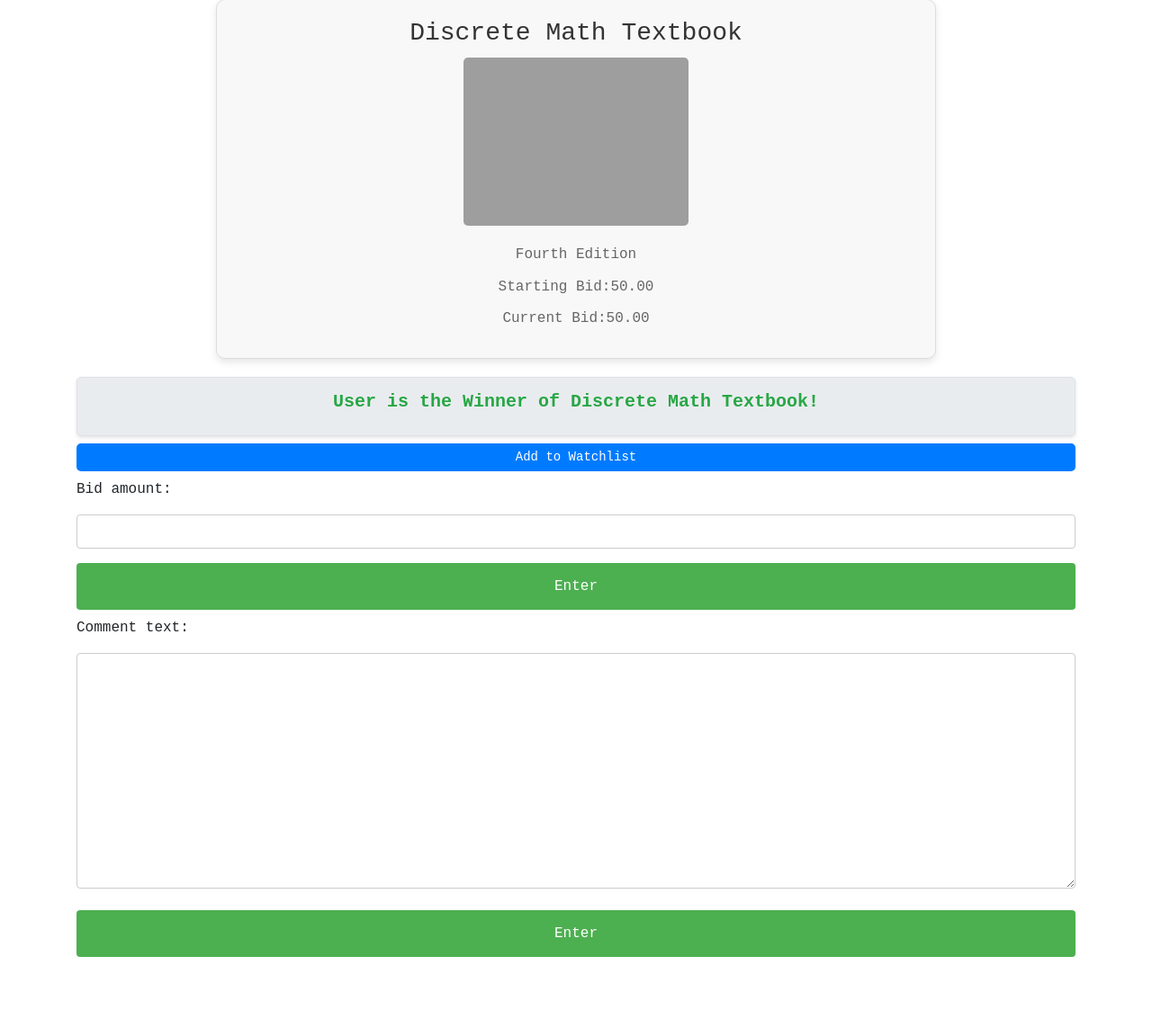
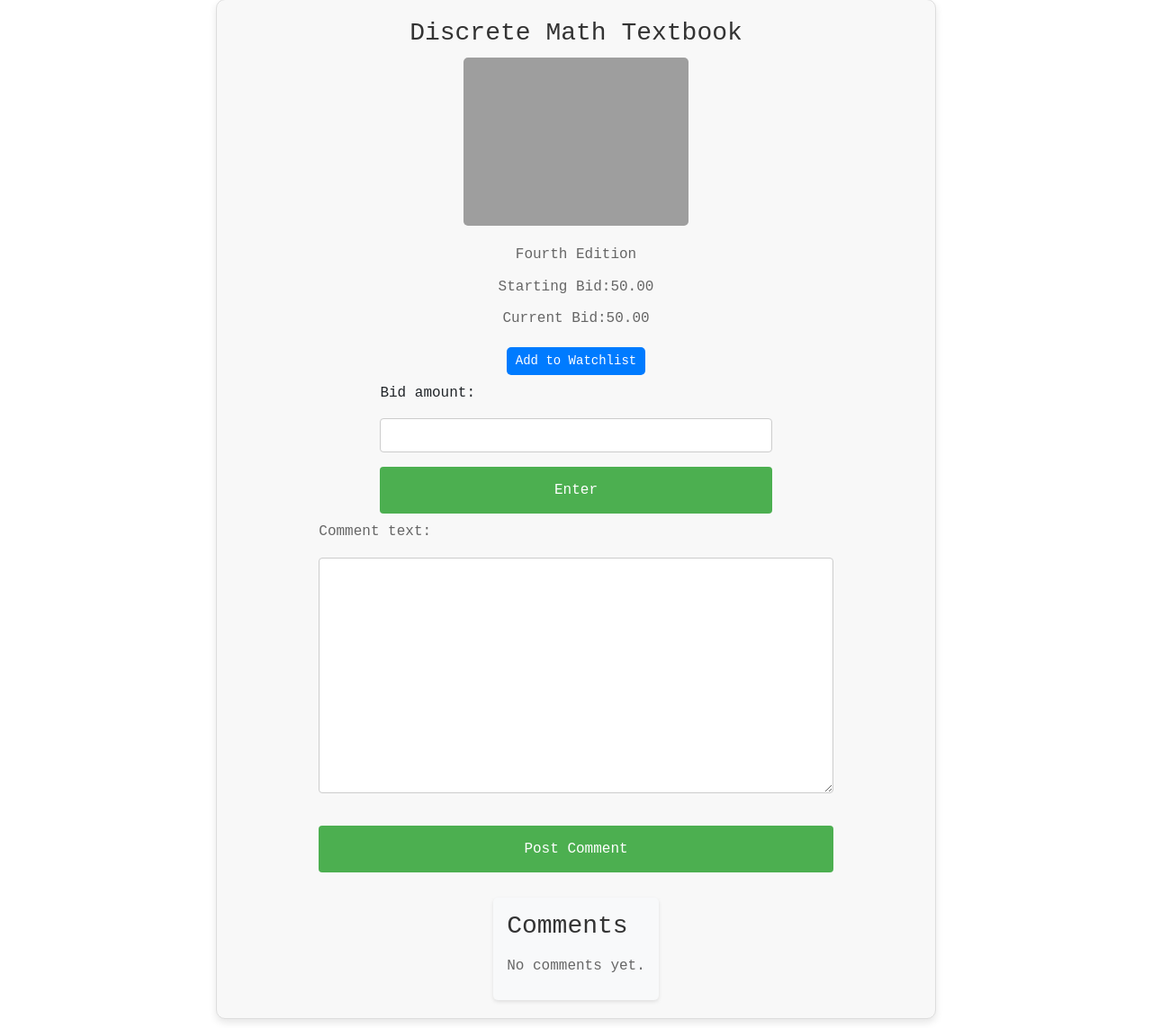
Before and after one commit to EJ-Lan/SimpleCommerce, a Django app: page /listing_view/1 in a window 1280 px wide. Shown: the part 191-1334 px from the top of the page at 90% size. Before the commit the page ends 1255 px from the top, so only its background shows below. Run offline with Django 3.2, Linux system fonts and the light colour scheme; a user stored in the database is signed in; data comes from the database, SQL or seed files in the repository; both versions use the stored data as it was after the commit; some libraries are stand-ins or nearby versions; grey boxes are pictures that could not be loaded.

Commit message:
Work on comment feature

```diff
--- a/commerce/commerce/auctions/static/auctions/styles.css
+++ b/commerce/commerce/auctions/static/auctions/styles.css
@@ -286,3 +286,29 @@ input[type=submit].watchlist-btn:hover {
     color: #721c24;
     border: 1px solid #f5c6cb;
 }
+
+.comments-section {
+    margin-top: 20px;
+    padding: 15px;
+    background-color: #f8f9fa;
+    border-radius: 5px;
+    box-shadow: 0 2px 4px rgba(0, 0, 0, 0.1);
+}
+
+.comments-section h3 {
+    margin-bottom: 15px;
+    color: #333;
+}
+
+.comment {
+    padding: 10px;
+    margin-bottom: 10px;
+    background-color: white;
+    border-radius: 4px;
+    box-shadow: 0 1px 3px rgba(0, 0, 0, 0.1);
+}
+
+.comment strong {
+    color: #007bff;
+    margin-right: 5px;
+}
--- a/commerce/commerce/auctions/templates/auctions/listing_view.html
+++ b/commerce/commerce/auctions/templates/auctions/listing_view.html
@@ -6,13 +6,12 @@
     {% if messages %}
         <div class="messages">
             {% for message in messages %}
-                <div {% if message.tags %} class="{{ message.tags }}" {% endif %}>
+                <div {% if message.tags %} class="{{ message.tags }}" {% endif %}}>
                     {{ message }}
                 </div>
             {% endfor %}
         </div>
     {% endif %}
-
 
     <div class="listing-content">
         <h3>{{listing.title}}</h3>
@@ -24,7 +23,7 @@
         <p>{{listing.description}}</p>
         <p>Starting Bid:{{listing.start_bid}}</p>
         <p>Current Bid:{{listing.current_bid}}</p>
-            {% if user.is_authenticated %}
+
         {% if user.is_authenticated and user == listing.owner %}
             {% if listing.is_active %}
                 <div class="close-listing-button">
@@ -39,13 +38,13 @@
                 </div>
             {% endif %}
         {% endif %}
+
+        {% if not listing.is_active and user.is_authenticated %}
+            {% if listing.winner == user %}
+                <div class="auction-winner-message">
+                    <p>Congratulations! You have won the auction for {{listing.title}}.</p>
+                </div>
             {% endif %}
-        </div>
-
-        {% if user.is_authenticated %}
-        <div class="listing-info">
-            <h3 class="winner">User is the Winner of {{listing.title}}!</h3>
-        </div>
         {% endif %}
 
         {% if user.is_authenticated %}
@@ -60,9 +59,6 @@
                 </form>
             </div>
 
-
-
-            {% if user.is_authenticated %}
             <div class="bid-form">
                 <form action="{% url 'submit_bid' listing.id %}" method="post">
                     {% csrf_token %}
@@ -70,18 +66,27 @@
                     <input class="btn btn-primary" type="submit" value="Enter">
                 </form>
             </div>
-            {% endif %}
 
             {% if user.is_authenticated %}
                 <div class="comment-form">
-                <form>
-                    {{ comment_form }}
-                    <input class="btn btn-primary" type="submit" value="Enter">
+                    <form action="{% url 'listing_view' listing.id %}" method="post">
+                        {% csrf_token %}
+                        {{ comment_form.as_p }}
+                        <input type="submit" name="comment_submit" class="btn btn-primary" value="Post Comment">
                     </form>
                 </div>
             {% endif %}
+            <div class="comments-section">
+                <h3>Comments</h3>
+                {% for comment in comments %}
+                    <div class="comment">
+                        <strong>{{ comment.owner.username }}</strong>: {{ comment.comment_text }}
+                    </div>
+                {% empty %}
+                    <p>No comments yet.</p>
+                {% endfor %}
+            </div>
 
+        {% endif %}
     </div>
-        {% endif %}
-
 {% endblock %}
--- a/commerce/commerce/auctions/views.py
+++ b/commerce/commerce/auctions/views.py
@@ -8,7 +8,7 @@ from django.urls import reverse
 from django.contrib import messages
 from django.views.decorators.http import require_POST
 
-from .models import Bid, Listing, User
+from .models import Bid, Comments, Listing, User
 
 class CreateListingForm(forms.Form):
     title = forms.CharField(label='Title', widget=forms.TextInput(attrs={'class': 'form-control'}))
@@ -114,11 +114,27 @@ def listing_view(request, pk):
     if request.user.is_authenticated:
         in_watchlist = listing in request.user.watchlist.all()
 
+    if request.method == "POST" and 'comment_submit' in request.POST:
+        comment_form = CreateCommentForm(request.POST)
+        if comment_form.is_valid():
+            comment_text = comment_form.cleaned_data['comment_text']
+            comment = Comments(owner=request.user, listing=listing, comment_text=comment_text)
+            comment.save()
+            messages.success(request, "Comment added successfully.")
+            return HttpResponseRedirect(reverse('listing_view', args=[pk]))
+        else:
+            messages.error(request, "Error in comment form.")
+    else:
+        comment_form = CreateCommentForm()
+
+    comments = Comments.objects.filter(listing=listing).order_by('-id')
+
     return render(request, "auctions/listing_view.html", {
         "listing": listing,
         "bid_form": CreateBidForm(),
-        "comment_form": CreateCommentForm(),
-        "in_watchlist": in_watchlist
+        "comment_form": comment_form,
+        "in_watchlist": in_watchlist,
+        "comments": comments
     })
 
 @login_required
@@ -182,19 +198,20 @@ def submit_bid(request, pk):
 
     return HttpResponseRedirect(reverse('listing_view', args=[pk]))
 
+@login_required
+@require_POST
 def close_auction(request, pk):
     listing = get_object_or_404(Listing, pk=pk)
 
     if request.user != listing.owner:
         messages.error(request, 'You are not authorized to close this auction.')
-        return HttpResponseRedirect(reverse('listing_view'), args=[pk])
+        return HttpResponseRedirect(reverse('listing_view', args=[pk]))
 
     listing.is_active = False
-    # Assuming the highest bid is the current bid on the listing
     highest_bid = Bid.objects.filter(listing=listing).order_by('-bid_amount').first()
     if highest_bid:
         listing.winner = highest_bid.owner
 
     listing.save()
-    messages.success(request, 'Auction closes successfully.')
+    messages.success(request, 'Auction closed successfully.')
     return HttpResponseRedirect(reverse('listing_view', args=[pk]))
```
Also changed, not shown: commerce/commerce/db.sqlite3. Lines whose indentation alone changed are shown as unchanged.
